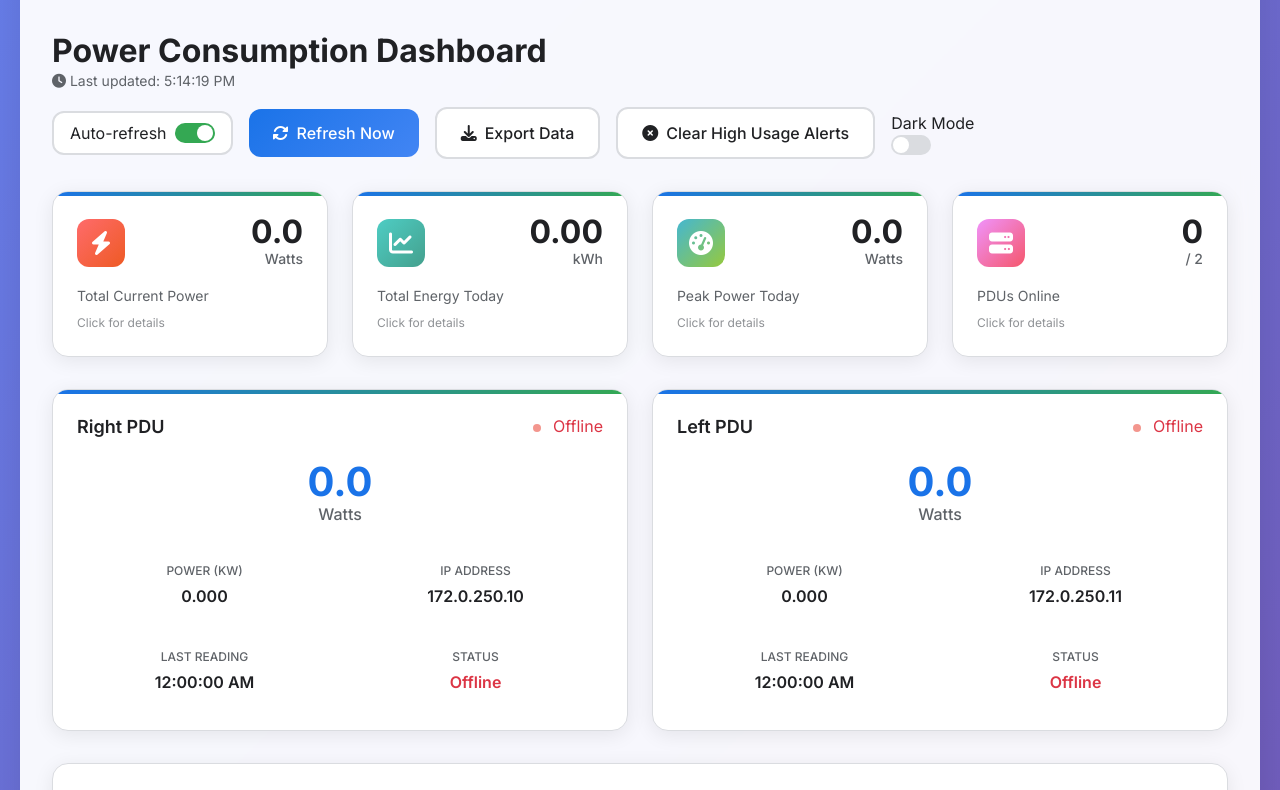
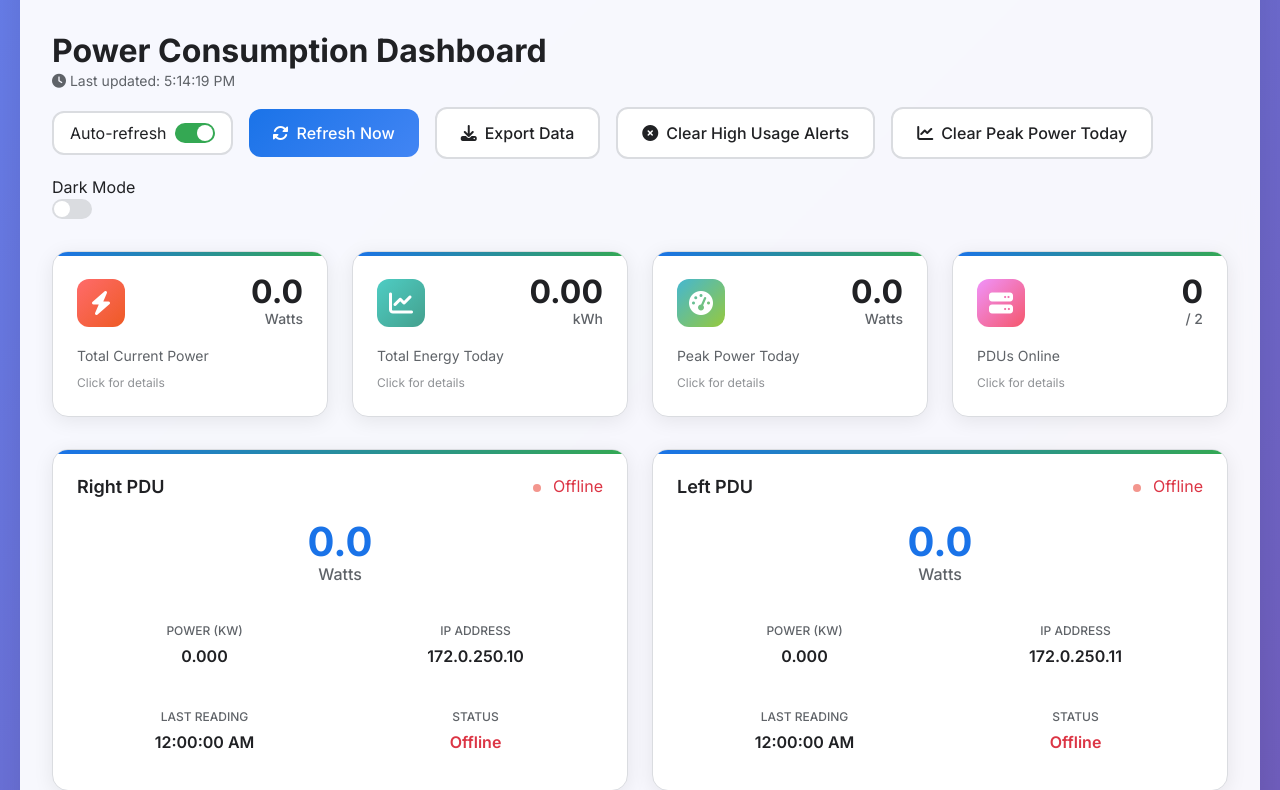
Before and after one commit to TWSOLLTD/PDU, a Flask app: page / in a window 1280 px wide. Shown: the part 99-889 px from the top of the page. Run offline with Flask 3, Linux system fonts and the light colour scheme; data that the repository does not hold is empty; some libraries are stand-ins or nearby versions.

Commit message:
button to clear peak power

```diff
--- a/app.py
+++ b/app.py
@@ -886,6 +886,34 @@ def get_power_summary():
             'error': str(e)
         }), 500
 
+@app.route('/api/clear-peak-power', methods=['POST'])
+def clear_peak_power():
+    """Clear peak power today by deleting all today's readings"""
+    try:
+        # Get today's start time
+        today_start = datetime.utcnow().replace(hour=0, minute=0, second=0, microsecond=0)
+
+        # Delete all power readings from today
+        deleted_count = PowerReading.query.filter(PowerReading.timestamp >= today_start).delete()
+
+        # Commit the changes
+        db.session.commit()
+
+        logger.info(f"Cleared peak power today - deleted {deleted_count} readings from {today_start}")
+
+        return jsonify({
+            'success': True,
+            'message': f'Peak power today cleared successfully ({deleted_count} readings deleted)'
+        })
+
+    except Exception as e:
+        logger.error(f"Error clearing peak power: {str(e)}")
+        db.session.rollback()
+        return jsonify({
+            'success': False,
+            'error': str(e)
+        }), 500
+
 @app.route('/api/debug-alerts')
 def debug_alerts():
     """Debug endpoint to check alert status"""
--- a/templates/index.html
+++ b/templates/index.html
@@ -689,6 +689,10 @@
                     <button class="btn btn-modern btn-secondary" onclick="dashboard.clearHighUsageAlerts()">
                         <i class="fas fa-times-circle"></i>
                         Clear High Usage Alerts
+                    </button>
+                    <button class="btn btn-modern btn-secondary" onclick="dashboard.clearPeakPower()">
+                        <i class="fas fa-chart-line"></i>
+                        Clear Peak Power Today
                     </button>
                      <div class="dark-mode-toggle">
                          <span>Dark Mode</span>
@@ -1411,6 +1415,29 @@
                 }
             }
 
+            async clearPeakPower() {
+                try {
+                    const response = await fetch('/api/clear-peak-power', {
+                        method: 'POST',
+                        headers: {
+                            'Content-Type': 'application/json'
+                        }
+                    });
+                    const data = await response.json();
+
+                    if (data.success) {
+                        alert('Peak power today cleared successfully!');
+                        // Refresh current status to show updated peak power
+                        await this.loadCurrentStatus();
+                    } else {
+                        alert('Error clearing peak power: ' + data.error);
+                    }
+                } catch (error) {
+                    console.error('Error clearing peak power:', error);
+                    alert('Error clearing peak power. Please try again.');
+                }
+            }
+
             async loadAlerts() {
                 try {
                     const response = await fetch('/api/alerts');
```
